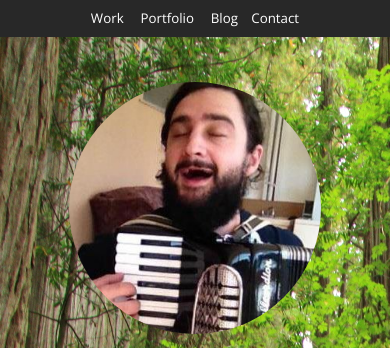
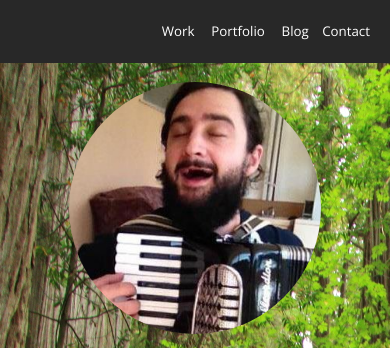
Before and after one commit to trevormast/trevormast.github.io, a plain HTML site: page index.html in a window 390 px wide. Shown: the top 348 px of the page. Drawn offline with nearby package versions, Linux system fonts and the light colour scheme.

Commit message:
Moves nav menu to right for mobile

```diff
--- a/assets/css/main.css
+++ b/assets/css/main.css
@@ -2162,8 +2162,17 @@
 				padding: 0.5em;
 			}
 
+			#nav ul {
+				text-align: right;
+				margin: 1em 0 1em 0;
+			}
+
 			a.logo {
-				margin: 0 0 0 0 !important;
+				margin: 1em 0 0 1em !important;
+			}
+
+			#menu-bar li:last-child {
+				margin-right: 1em;
 			}
 
 		/* Articles */
--- a/index.html
+++ b/index.html
@@ -19,7 +19,7 @@
 		<!-- Nav -->
 			<nav id="nav">
 				<a href="#top" class="logo">Trevor Mast</a>
-				<ul class="container">
+				<ul class="container" id="menu-bar">
 					<li><a href="#work">Work</a></li>
 					<li><a href="#portfolio">Portfolio</a></li>
 					<li> <a href="http://trevormast.github.io/blog">Blog</a>
```
